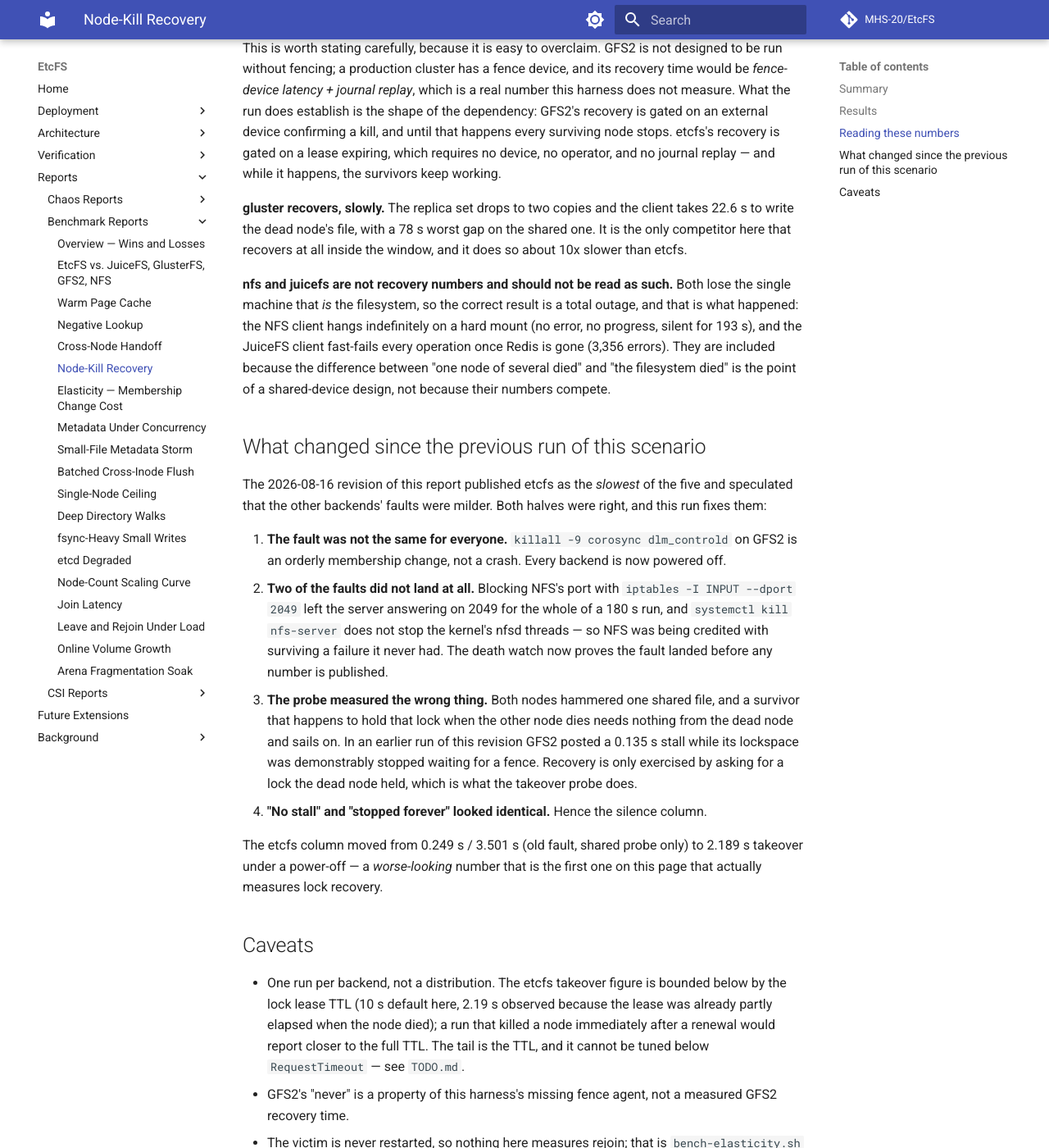
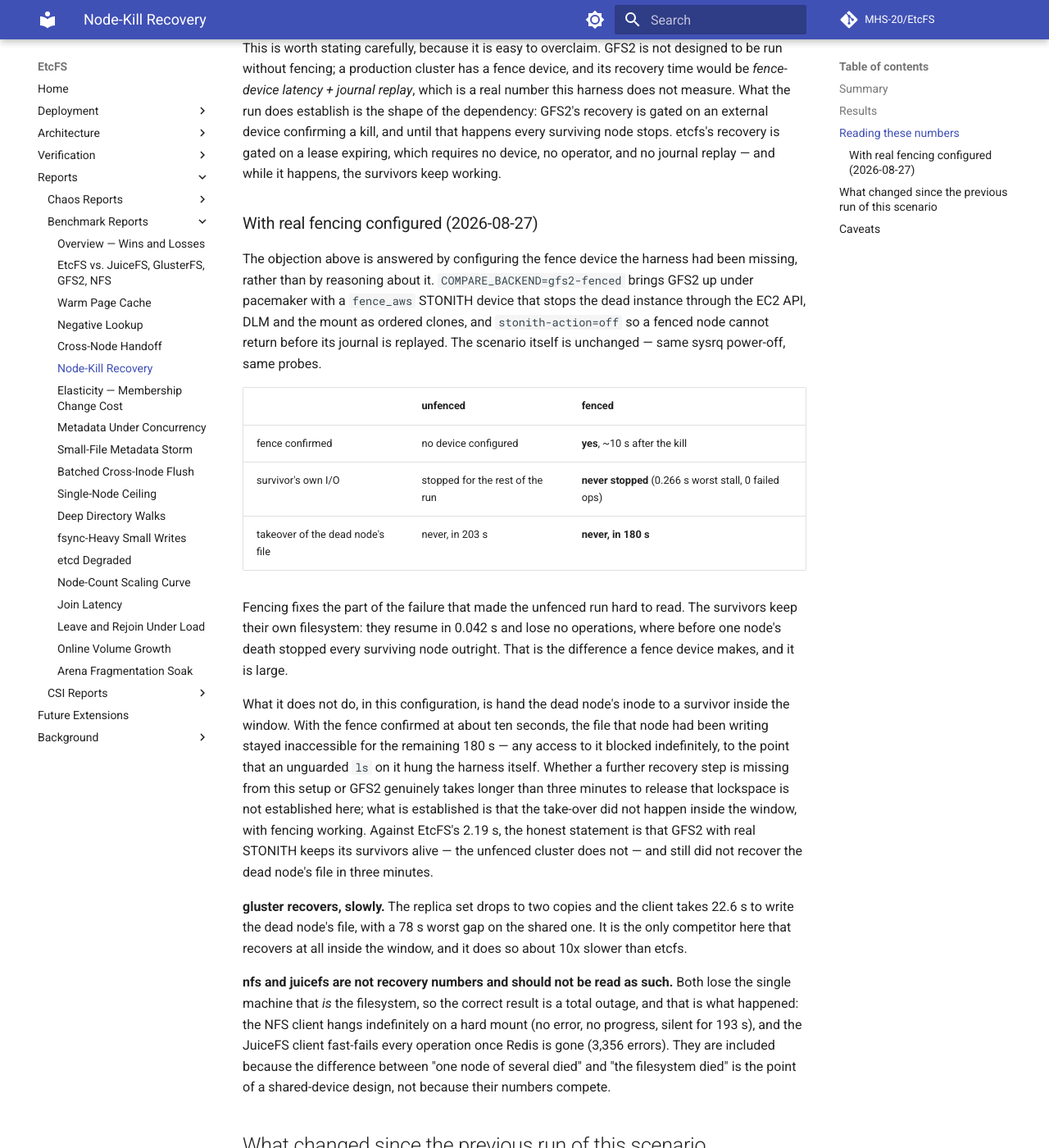
Before and after one commit to etcfs/etcfs-docs, an MkDocs documentation site: the page built from docs/reports/benchmark-reports/node-kill-recovery.md, in a window 1280 px wide and 1400 px high, scrolled down 2091 px. Shown: the whole window at 82% size. Built offline with MkDocs 1.6.1 and Material for MkDocs 9.7.7, drawn with Linux system fonts in a browser that asks for light colours; comment, search, counter and statistics services are not loaded.

```diff
--- a/docs/reports/benchmark-reports/node-kill-recovery.md
+++ b/docs/reports/benchmark-reports/node-kill-recovery.md
@@ -92,6 +92,38 @@ confirming a kill, and until that happens every surviving node stops. etcfs's
 recovery is gated on a lease expiring, which requires no device, no operator, and
 no journal replay — and while it happens, the survivors keep working.
 
+### With real fencing configured (2026-08-27)
+
+The objection above is answered by configuring the fence device the harness had
+been missing, rather than by reasoning about it. `COMPARE_BACKEND=gfs2-fenced`
+brings GFS2 up under pacemaker with a `fence_aws` STONITH device that stops the
+dead instance through the EC2 API, DLM and the mount as ordered clones, and
+`stonith-action=off` so a fenced node cannot return before its journal is
+replayed. The scenario itself is unchanged — same sysrq power-off, same probes.
+
+| | unfenced | fenced |
+|---|---|---|
+| fence confirmed | no device configured | **yes**, ~10 s after the kill |
+| survivor's own I/O | stopped for the rest of the run | **never stopped** (0.266 s worst stall, 0 failed ops) |
+| takeover of the dead node's file | never, in 203 s | **never, in 180 s** |
+
+Fencing fixes the part of the failure that made the unfenced run hard to read.
+The survivors keep their own filesystem: they resume in 0.042 s and lose no
+operations, where before one node's death stopped every surviving node
+outright. That is the difference a fence device makes, and it is large.
+
+What it does not do, in this configuration, is hand the dead node's inode to a
+survivor inside the window. With the fence confirmed at about ten seconds, the
+file that node had been writing stayed inaccessible for the remaining 180 s —
+any access to it blocked indefinitely, to the point that an unguarded `ls` on it
+hung the harness itself. Whether a further recovery step is missing from this
+setup or GFS2 genuinely takes longer than three minutes to release that
+lockspace is not established here; what is established is that the take-over did
+not happen inside the window, with fencing working. Against EtcFS's 2.19 s, the
+honest statement is that GFS2 with real STONITH keeps its survivors alive — the
+unfenced cluster does not — and still did not recover the dead node's file in
+three minutes.
+
 **gluster recovers, slowly.** The replica set drops to two copies and the client
 takes 22.6 s to write the dead node's file, with a 78 s worst gap on the shared
 one. It is the only competitor here that recovers at all inside the window, and
```
Also changed, not shown: docs/reports/benchmark-reports/overview.md (+1 -1 lines).
